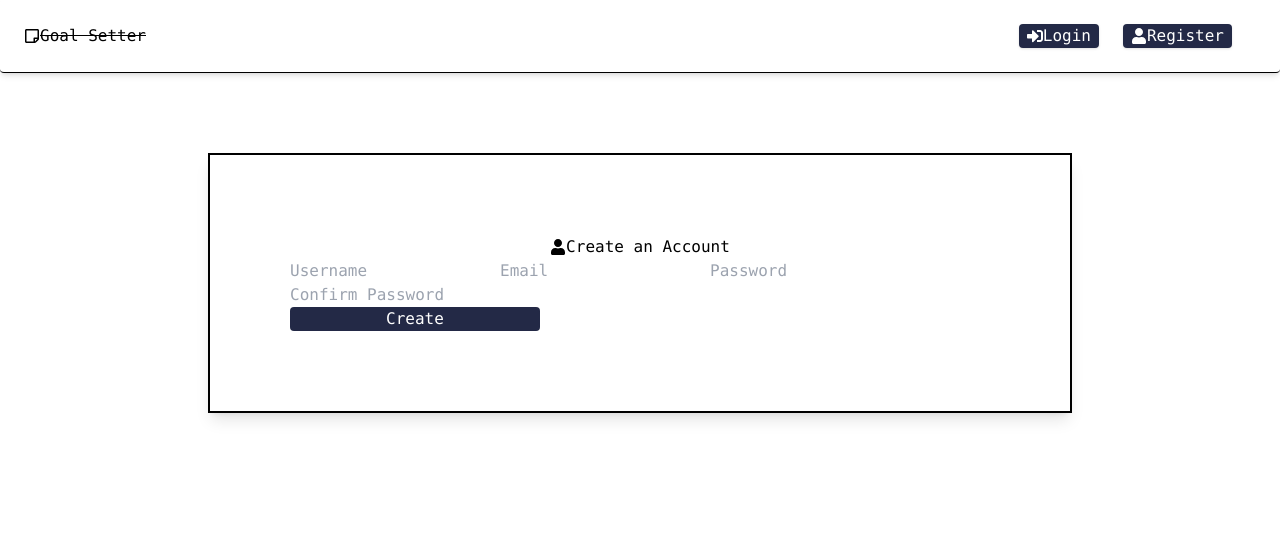
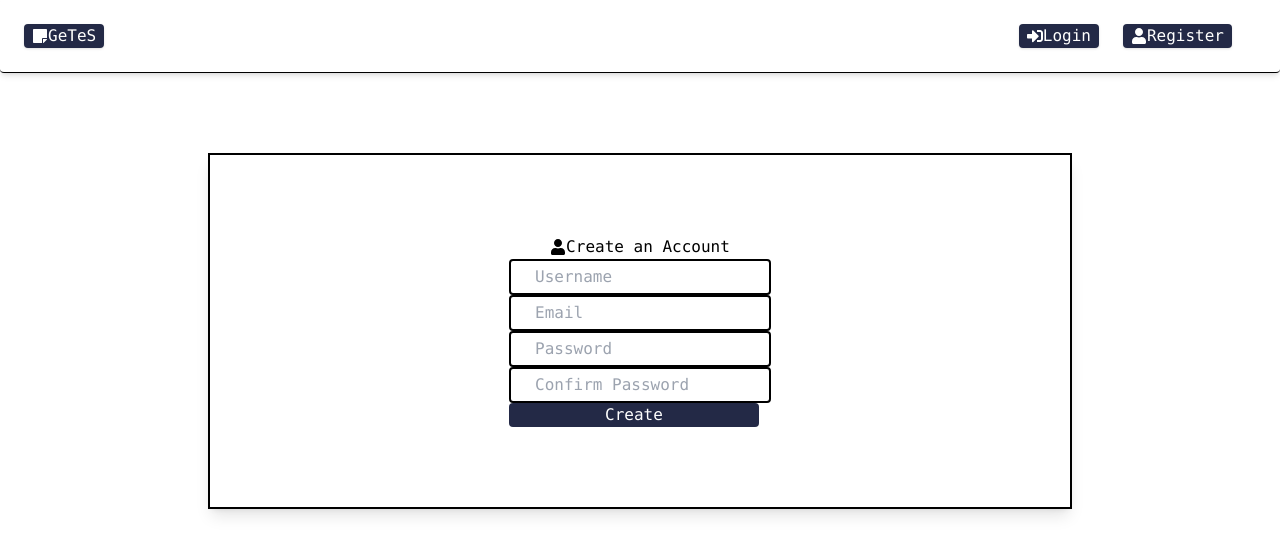
Before and after one commit to laxitshahi/social-goals, a React (Create React App) app in the folder frontend/: page /register in a window 1280 px wide. Shown: the top 554 px of the page. Built offline with nearby package versions, Linux system fonts and the light colour scheme.

Commit message:
header updated

```diff
--- a/frontend/src/App.js
+++ b/frontend/src/App.js
@@ -1,9 +1,10 @@
 import { BrowserRouter as Router, Routes, Route } from "react-router-dom";
-import Dashboard from "./pages/Dashboard";
-import Register from "./pages/Register";
-import Login from "./pages/Login";
+// import Dashboard from "./pages/Dashboard";
+// import Register from "./pages/Register";
+// import Login from "./pages/Login";
 import Header from "./components/Header";
 
+import { Dashboard, Register, Login, Universal } from "./pages";
 //You need these two libaries to use toast (react-toastify)
 import { ToastContainer } from "react-toastify";
 import "react-toastify/dist/ReactToastify.css";
@@ -17,6 +18,7 @@ function App() {
             <Route path="/" element={<Dashboard />} />
             <Route path="login" element={<Login />} />
             <Route path="/register" element={<Register />} />
+            <Route path="/universal" element={<Universal />} />
           </Routes>
         </div>
       </Router>
--- a/frontend/src/components/Header.jsx
+++ b/frontend/src/components/Header.jsx
@@ -3,7 +3,7 @@ import {
   FaSignInAlt,
   FaSignOutAlt,
   FaUser,
-  FaRegStickyNote,
+  FaStickyNote,
   FaCogs,
 } from "react-icons/fa";
 import { useDispatch, useSelector } from "react-redux";
@@ -22,20 +22,31 @@ function Header() {
   };
   return (
     <nav className="sticky flex flex-wrap items-center justify-between p-6 border-b rounded shadow-md ">
-      <div className="flex items-center flex-shrink-0 mr-6 text-white">
-        <FaRegStickyNote />
-        <div className="flex items-center flex-shrink-0 line-through rounded font- ">
-          <Link to="/">Goal Setter</Link>
-        </div>
+      <div className="flex items-center flex-shrink-0 text-white ">
+        <button className="headerButton hover:">
+          <FaStickyNote />
+          {`GeTeS`}
+        </button>
+
+        {user ? (
+          <>
+            <div className="flex items-center flex-shrink-0 rounded hover:line-through font- ">
+              <Link to="/">Dashboard</Link>
+            </div>
+            <div className="flex items-center flex-shrink-0 ml-4 rounded hover:line-through ">
+              <Link to="/universal">Universal</Link>
+            </div>
+          </>
+        ) : (
+          <></>
+        )}
       </div>
-
       {user ? ( //Change Header based on if user is logged in or out
-        <div className="top-0 flex justify-end stick">
-          <button className="headerButton">
+        <div className="top-0 flex justify-end space-x-4 stick">
+          <button className="">
             <FaUser />
-            Profile
           </button>
-          <button className="headerButton" onClick={onLogout}>
+          <button className="" onClick={onLogout}>
             <FaSignOutAlt />
           </button>
         </div>
--- a/frontend/src/index.css
+++ b/frontend/src/index.css
@@ -2,40 +2,38 @@
 @tailwind components;
 @tailwind utilities;
 
-
-
-
 /* Gobal css */
 button {
-    @apply transition ease-in-out delay-150 hover:-translate-y-1 hover:scale-110
+  @apply transition ease-in-out delay-150 hover:-translate-y-1 hover:scale-110;
 }
 
 /* Form css */
-.formBorder{
-    @apply p-20 my-20 border-2 shadow-lg mx-52
+.formBorder {
+  @apply p-20 my-20 border-2 shadow-lg mx-52;
 }
 .formCard {
-    @apply flex justify-center flex-shrink rounded
-};
+  @apply flex justify-center flex-shrink rounded;
+}
 
 .formInput {
-    @apply rounded flex border-2 py-1 px-6 justify-items-start
+  @apply flex px-6 py-1 border-2 rounded justify-items-start;
 }
 
 @layer components {
-    .formButton{
-        @apply px-24 rounded justify-center flex items-center bg-button text-headline
-    }
+  .formButton {
+    @apply flex items-center justify-center px-24 rounded bg-button text-headline;
+  }
 }
 
+/* Header css */
 
-
-/* Header css */
-.headerButton {
-    @apply flex items-center flex-shrink-0 px-2 mr-6 rounded shadow bg-button text-headline
+@layer components {
+  .headerButton {
+    @apply flex items-center flex-shrink-0 px-2 mr-6 rounded shadow bg-button text-headline;
+  }
 }
 
 /* Effects */
 .hover {
-    @apply transition ease-in-out delay-150 hover:-translate-y-1 hover:scale-110
+  @apply transition ease-in-out delay-150 hover:-translate-y-1 hover:scale-110;
 }
--- a/frontend/src/pages/Dashboard.jsx
+++ b/frontend/src/pages/Dashboard.jsx
@@ -5,7 +5,6 @@ import { toast } from "react-toastify";
 import { getGoals, reset } from "../features/goals/goalSlice";
 import { useNavigate } from "react-router-dom";
 import { useSelector, useDispatch } from "react-redux";
-
 /*Component Import*/
 import { GoalForm, Spinner, Goal } from "../components";
 const RenderGoals = ({ goals }) => {
@@ -79,7 +78,7 @@ function Dashboard() {
         {/* If user exists (then)=> show user.name*/}
         <GoalForm />
       </section>
-
+      {/* Add modal?i */}
       <section className="flex justify-center">
         {/* 2 or less goals */}
         <RenderGoals goals={goals} />
--- /dev/null
+++ b/frontend/src/pages/Universal.jsx
@@ -0,0 +1,5 @@
+function Universal() {
+  return <div>Universal Goals</div>;
+}
+
+export default Universal;
--- /dev/null
+++ b/frontend/src/pages/index.js
@@ -0,0 +1,4 @@
+export { default as Dashboard } from "./Dashboard";
+export { default as Login } from "./Login";
+export { default as Register } from "./Register";
+export { default as Universal } from "./Universal";
```
Also changed, not shown: 2 other files (tests, documents, lock files or other folders).
